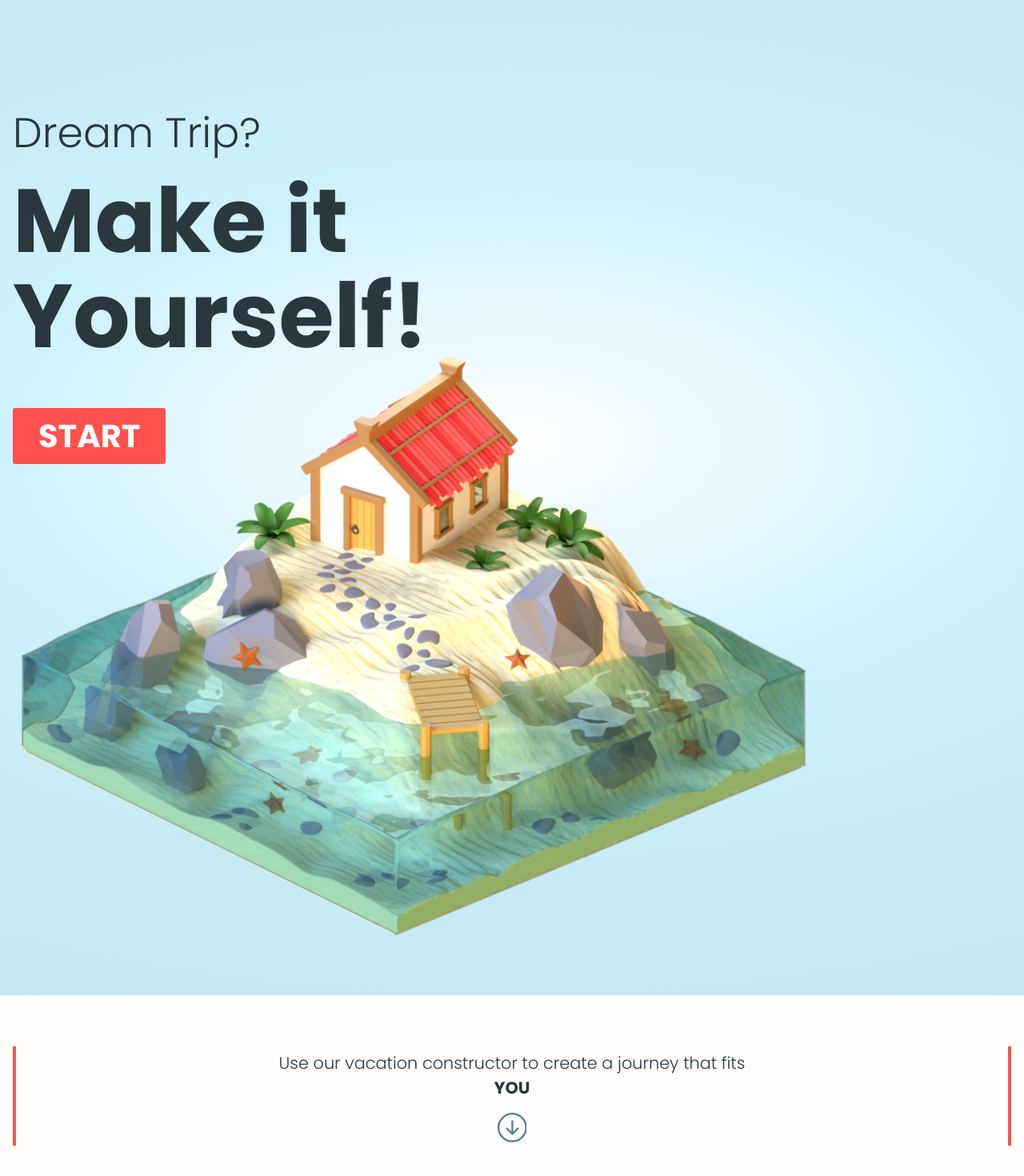
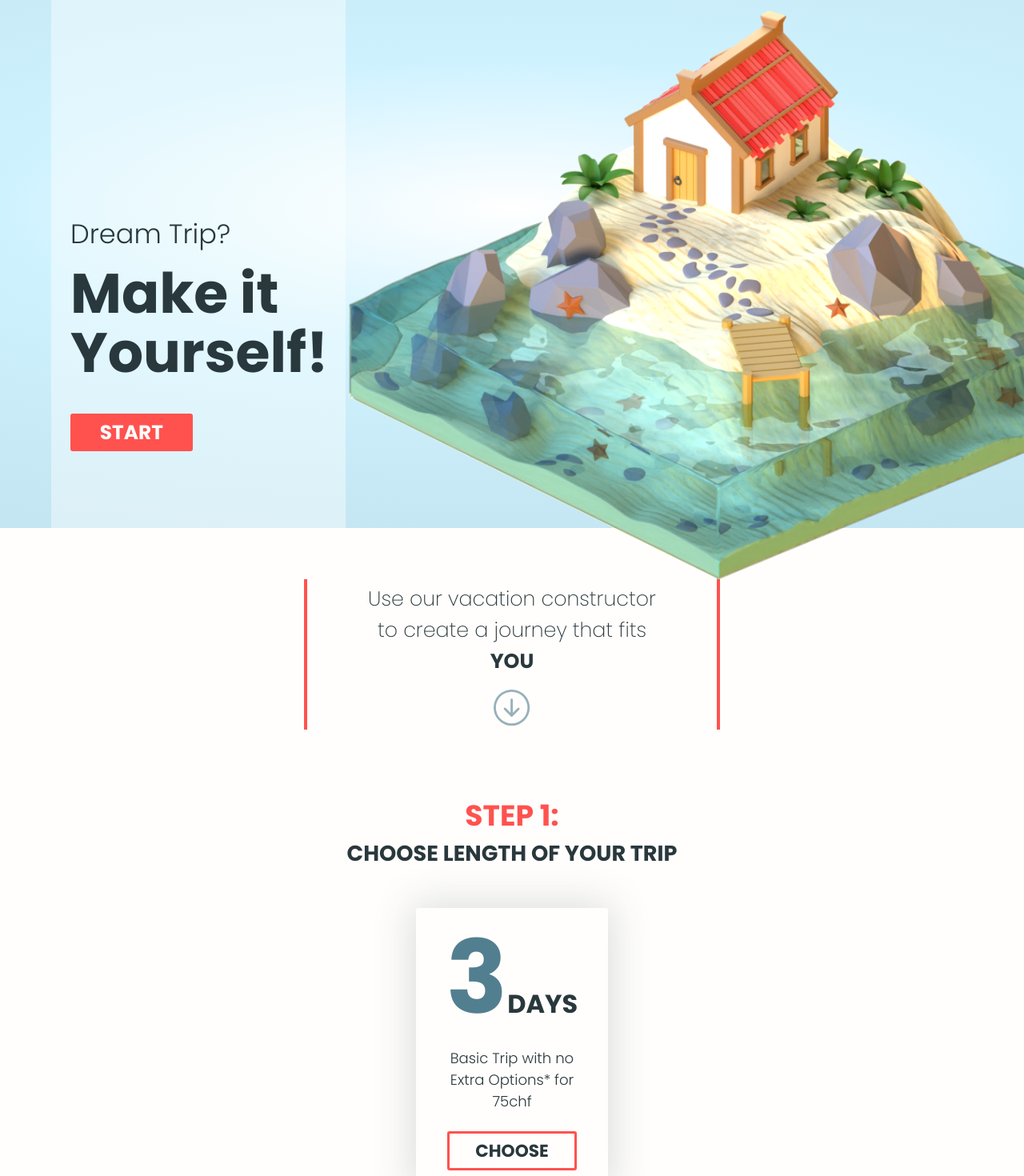
Before and after one commit to daduckster/online-vacation-shop_react, a React (Create React App) app: page / in a window 1280 px wide. Shown: the part 140-1610 px from the top of the page at 80% size. Built offline with nearby package versions, Linux system fonts and the light colour scheme.

Commit message:
in process of styling duration section for tablet

```diff
--- a/src/components/homePage/durationHome/DurationHome.module.scss
+++ b/src/components/homePage/durationHome/DurationHome.module.scss
@@ -13,6 +13,7 @@
   display: flex;
   flex-direction: column;
   align-items: center;
+}
 
 .stepNumber {
   font-size: 1.7rem;
@@ -23,7 +24,6 @@
 .stepName {
   font-size: 1.4em;
   font-weight: 700;
-  }
 }
 
 .durationPlateContainer {
@@ -95,3 +95,45 @@
     max-width: 110vmin;
   }
 }
+
+//////////////////////////////////////////////////////////////////////////////////////////////
+// TABLET
+@media screen and (min-height: 568px) and (min-width: 613px) {
+  .durationContainer {
+    padding: 5rem 1.5rem 0 1.5rem;
+  }
+
+  .stepNumber {
+    font-size: 2em;
+  }
+
+  .stepName {
+    font-size: 1.5em;
+  }
+
+  .durationPlateContainer {
+    grid-template-areas: 'num' 'expl' 'btn';
+    grid-template-columns: auto;
+    align-items: center;
+    row-gap: 1.5rem;
+    width: 30vmin;
+    padding: 1.5rem;
+  }
+
+  .numOfDays {
+    width: auto;
+    margin: 0;
+  }
+
+  .daysSpan {
+    display: inline !important;
+  }
+
+  .explanationText {
+    text-align: center;
+  }
+
+  .chooseBtn {
+    margin: auto;
+  }
+}
--- a/src/components/homePage/heroHome/HeroHome.module.scss
+++ b/src/components/homePage/heroHome/HeroHome.module.scss
@@ -20,8 +20,9 @@
   height: 90vmin;
   padding: 0 1rem;
   color: $text;
+}
 
-  .h3Hero {
+.h2Hero {
   font-size: 6.5vmin;
   font-weight: 300;
 }
@@ -32,7 +33,6 @@
   font-size: 14vmin;
   font-weight: 700;
   line-height: 106.5%;
-  }
 }
 
 .startBtn {
@@ -75,3 +75,42 @@
     left: 75vmin;
   }
 }
+
+//////////////////////////////////////////////////////////////////////////////////////////////
+// TABLET
+@media screen and (min-height: 568px) and (min-width: 613px) {
+  .heroHomeContainer {
+    height: 100vmin;
+  }
+
+  .headerContainer {
+    width: fit-content;
+    height: 100vmin;
+    margin: 0 5vw;
+    padding: 0 1.5rem;
+    background-color: rgba(255, 254, 252, 0.4);
+  }
+
+  .h2Hero {
+    font-size: 4.2vmin;
+  }
+
+  .h1Hero {
+    width: 40vmin;
+    margin-top: 1.5vmin;
+    font-size: 8.7vmin;
+  }
+
+  .startBtn {
+    padding: 0.3rem 2.3rem;
+    margin-top: 5vmin;
+    margin-bottom: 12vmin;
+    font-size: 3.1vmin;
+  }
+
+  .houseImg {
+    width: 80vw;
+    top: 14vmin;
+    left: 32vw;
+  }
+}
--- a/src/components/homePage/heroHome/HeroHome.tsx
+++ b/src/components/homePage/heroHome/HeroHome.tsx
@@ -5,7 +5,7 @@ function HeroHome() {
   return (
     <section className={styles.heroHomeContainer}>
       <header className={styles.headerContainer}>
-        <h2 className={styles.h3Hero}>Dream Trip?</h2>
+        <h2 className={styles.h2Hero}>Dream Trip?</h2>
         <h1 className={styles.h1Hero}>Make it Yourself!</h1>
         <button type="button" className={styles.startBtn}>START</button>
       </header>
--- a/src/components/homePage/navbarHome/NavbarHome.module.scss
+++ b/src/components/homePage/navbarHome/NavbarHome.module.scss
@@ -47,3 +47,11 @@
     padding: 0.7rem 3rem;
   }
 }
+
+//////////////////////////////////////////////////////////////////////////////////////////////
+// TABLET
+@media screen and (min-height: 568px) and (min-width: 613px) {
+  .navContainer {
+    padding: 1rem 1.5rem;
+  }
+}
--- a/src/components/homePage/quoteHome/QuoteHome.module.scss
+++ b/src/components/homePage/quoteHome/QuoteHome.module.scss
@@ -3,6 +3,9 @@
 //////////////////////////////////////////////////////////////////////////////////////////////
 // MOBILE
 .quoteContainer {
+  display: flex;
+  flex-direction: column;
+  align-items: center;
   padding: 4rem 1rem 0 1rem;
 }
 
@@ -10,7 +13,7 @@
   display: flex;
   flex-direction: column;
   align-items: center;
-  gap: 1rem;
+  gap: 0.7rem;
   padding: 0.3rem 1rem;
   border-right: 4px solid $accent;
   border-left: 4px solid $accent;
@@ -18,7 +21,7 @@
 
 .quote {
   font-size: 1.3em;
-  font-weight: 300;
+  font-weight: 200;
   text-align: center;
 }
 
@@ -28,8 +31,9 @@
 }
 
 .arrowIcon {
-  font-size: 2.3em;
+  font-size: 2.5em;
   color: $text-light;
+  opacity: 0.6;
 }
 
 //////////////////////////////////////////////////////////////////////////////////////////////
@@ -39,3 +43,22 @@
     padding: 4rem 3rem 0 3rem;
   }
 }
+
+//////////////////////////////////////////////////////////////////////////////////////////////
+// TABLET
+@media screen and (min-height: 568px) and (min-width: 613px) {
+  .quoteContainer {
+    padding: 4rem 1.5rem 0 1.5rem;
+  }
+
+  .quoteBox {
+    gap: 1rem;
+    width: 65vmin;
+    padding: 0.3rem 1.5rem;
+  }
+
+  .quote {
+    width: 23rem;
+    font-size: 1.4em;
+  }
+}
--- a/src/index.scss
+++ b/src/index.scss
@@ -1,5 +1,6 @@
 @import './_variables.scss';
-@import url('https://fonts.googleapis.com/css2?family=Poppins:wght@300;400;700&display=swap');
+@import url('https://fonts.googleapis.com/css2?family=Poppins:wght@200;300;700&display=swap');
+
 
 *,
 *::before,
@@ -25,4 +26,10 @@ body {
   font-weight: 300;
   color: $text;
   overflow-x: clip;
+
+  //////////////////////////////////////////////////////////////////////////////////////////////
+  // TABLET
+  @media screen and (min-height: 568px) and (min-width: 613px) {
+    font-size: 1.13rem;
+  }
 }
```
Lines whose indentation alone changed are shown as unchanged.
